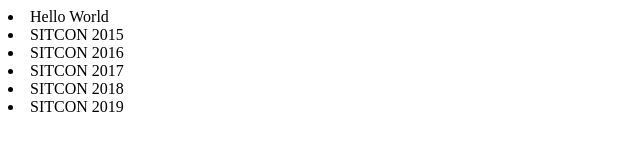
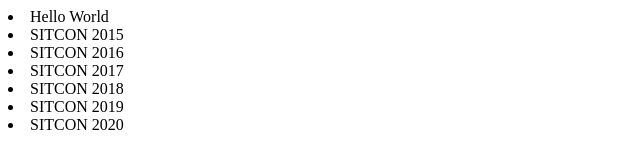
Before and after one commit to ShuweiChang/workshop, a plain HTML site: page index.html in a window 1280 px wide. Shown: the whole page, without its empty margins (0-640 px from the left). Drawn offline with Linux system fonts and the light colour scheme.

Commit message:
Add SITCON 2020

```diff
--- a/index.html
+++ b/index.html
@@ -9,5 +9,6 @@
 		<li>SITCON 2017</li>
 		<li>SITCON 2018</li>
 		<li>SITCON 2019</li>
+		<li>SITCON 2020</li>
 	</body>
 </html>
```
